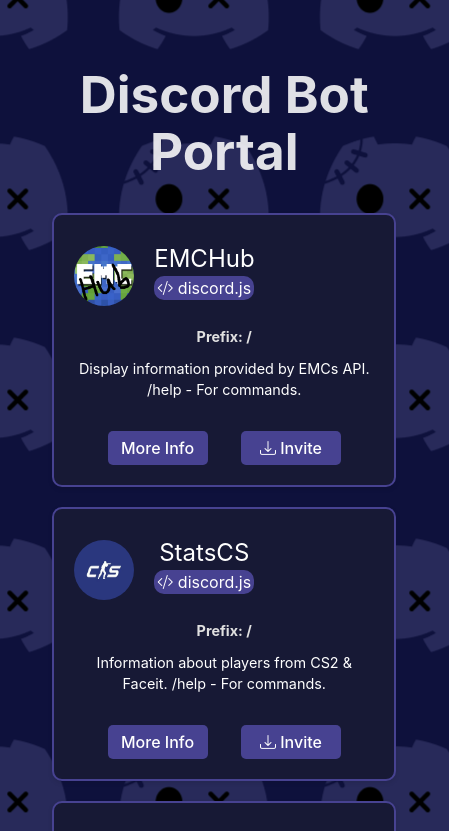
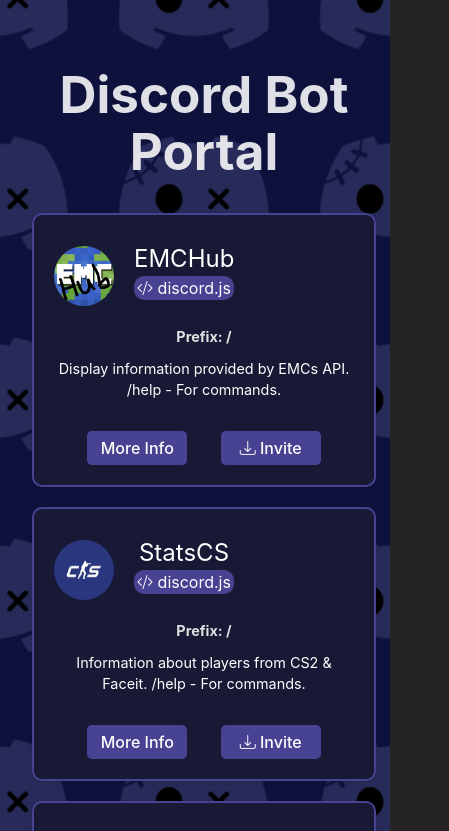
Before and after one commit to lucas-ohlin/Discord-Bot-Portal, a React (Vite) app: page / in a window 390 px wide. Shown: the top 831 px of the page, 449 px wide, since content can reach past the window. Built offline with nearby package versions, Linux system fonts and the light colour scheme.

Commit message:
updated css

```diff
--- a/src/index.css
+++ b/src/index.css
@@ -33,7 +33,7 @@ body {
 
 @media (max-width: 600px) {
 	body {
-		min-width: 115vw;
+		min-width: 100vw;
 	}
   }
 h1 {
```
